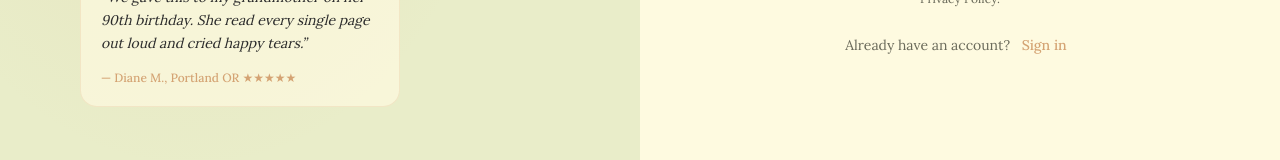
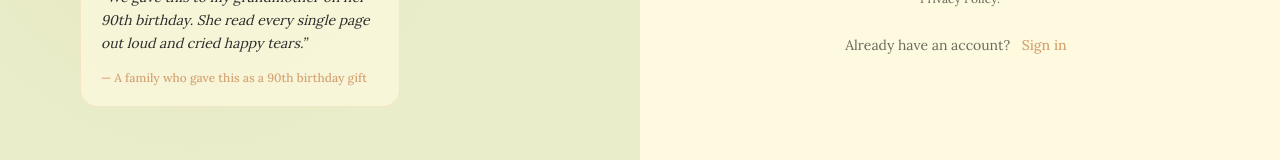
Before and after one commit to redrixvix/memory-project-web, a Next.js app: page /signup in a window 1280 px wide. Shown: the part 614-774 px from the top of the page. Built offline with nearby package versions, Linux system fonts and the light colour scheme.

Commit message:
fix: remove fabricated testimonial attribution on signup page — use representative framing instead of made-up name/location

```diff
--- a/app/signup/page.tsx
+++ b/app/signup/page.tsx
@@ -128,7 +128,7 @@ function Signup() {
             <p className="text-sm italic leading-relaxed mb-4" style={{ color: 'var(--charcoal)', fontFamily: 'var(--font-serif)' }}>
               &ldquo;We gave this to my grandmother on her 90th birthday. She read every single page out loud and cried happy tears.&rdquo;
             </p>
-            <p className="text-xs font-medium" style={{ color: 'var(--bronze)' }}>— Diane M., Portland OR ★★★★★</p>
+            <p className="text-xs font-medium" style={{ color: 'var(--bronze)' }}>— A family who gave this as a 90th birthday gift</p>
           </div>
         </div>
       </div>
```
